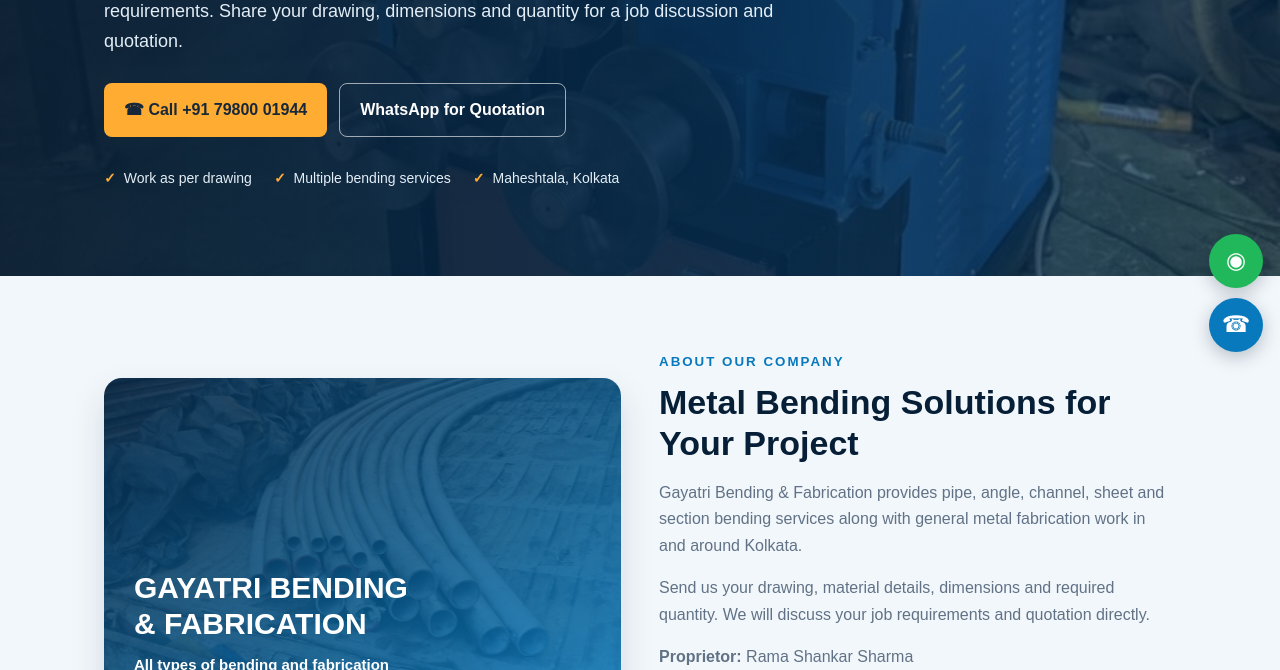
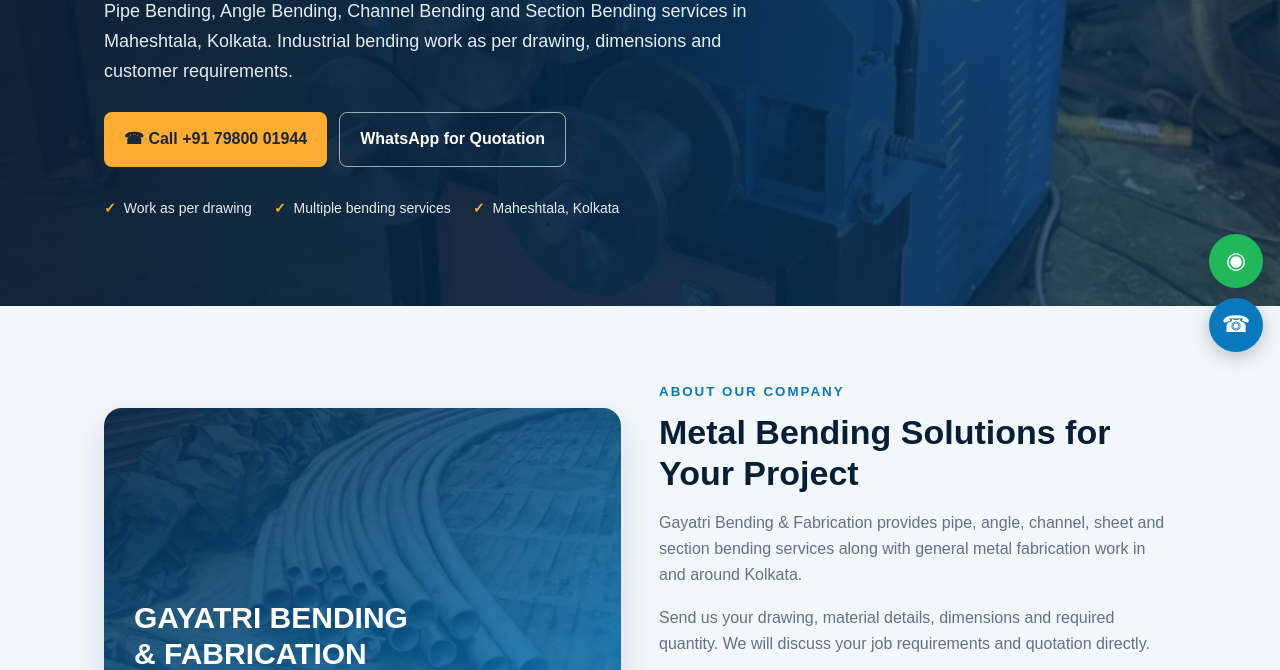
Before and after one commit to gayatribending/gayatri-bending-fabrication, a plain HTML site: page index.html in a window 1280 px wide. Shown: the part 430-1100 px from the top of the page. Drawn offline with Linux system fonts and the light colour scheme.

Commit message:
Enhance service description in index.html
Added additional details about services offered by Gayatri Bending & Fabrication.

```diff
--- a/index.html
+++ b/index.html
@@ -55,7 +55,13 @@ header{position:sticky;top:0;z-index:50;background:#fff;box-shadow:0 4px 20px #0
 <section class="hero" id="home"><div class="hero-inner">
 <div class="eyebrow">Industrial Bending &amp; Fabrication • Kolkata</div>
 <h1>Precision Bending.<br>Reliable Fabrication.</h1>
-<p>Professional metal bending and fabrication services for industrial and project requirements. Share your drawing, dimensions and quantity for a job discussion and quotation.</p>
+<p><p>
+Gayatri Bending & Fabrication provides MS Pipe Bending,
+Steel Pipe Bending, GI Pipe Bending, Angle Bending,
+Channel Bending and Section Bending services in Maheshtala,
+Kolkata. Industrial bending work as per drawing,
+dimensions and customer requirements.
+</p>
 <div class="actions"><a class="btn orange" href="tel:+917980001944">☎ Call +91 79800 01944</a><a class="btn outline" href="https://wa.me/917980001944?text=Hello%20Gayatri%20Bending%20%26%20Fabrication%2C%20I%20need%20a%20quotation." target="_blank" rel="noopener">WhatsApp for Quotation</a></div>
 <div class="proof"><span>Work as per drawing</span><span>Multiple bending services</span><span>Maheshtala, Kolkata</span></div>
 </div></section>
```
